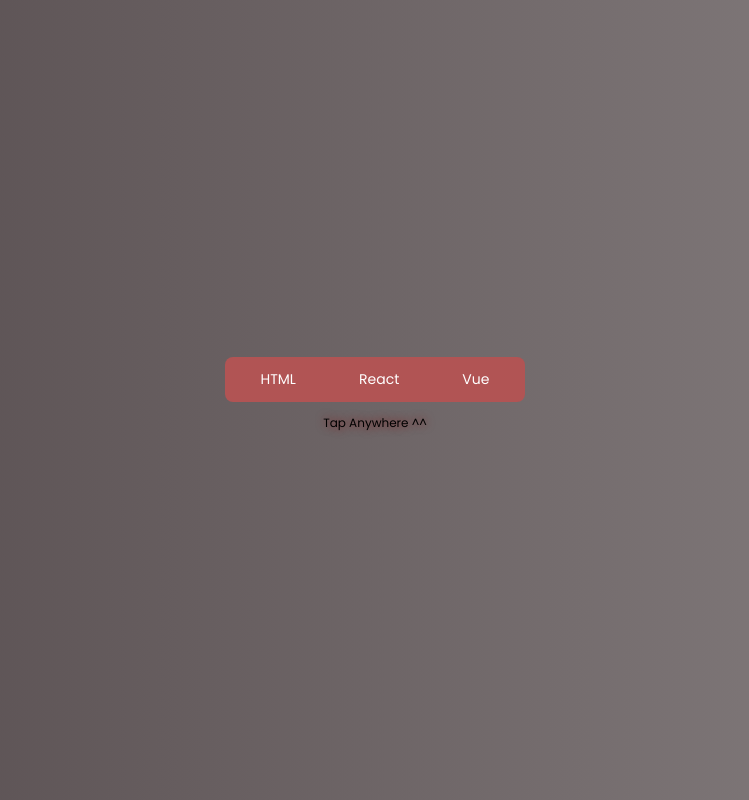
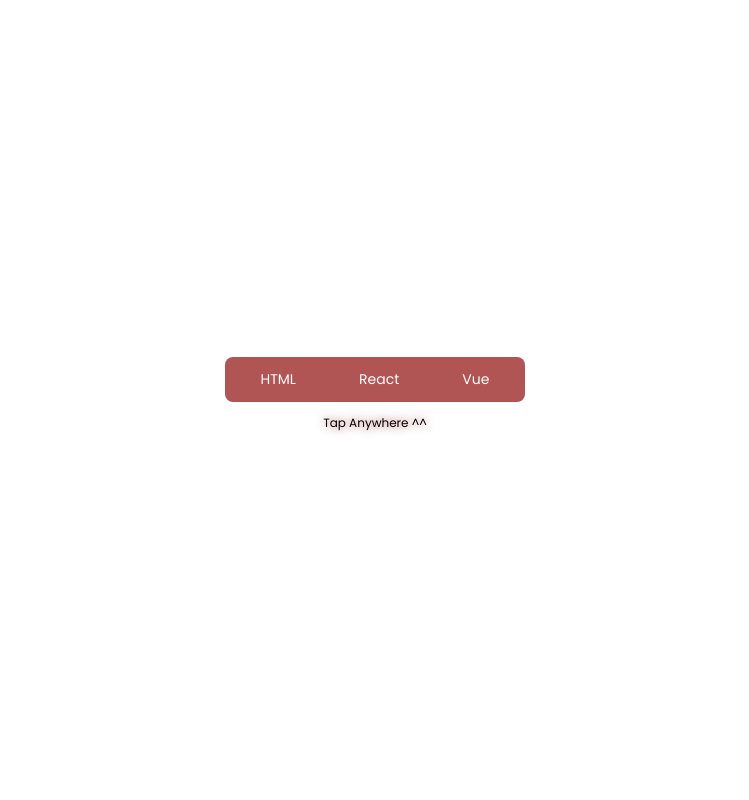
Before and after one commit to mendoanoppah/tab-menu-html-css-1, a plain HTML site: page index.html in a window 1280 px wide. Shown: the whole page, without its empty margins (265-1014 px from the left). Drawn offline with Linux system fonts and the light colour scheme.

Commit message:
change background color again bcs that was so ugly

```diff
--- a/style.css
+++ b/style.css
@@ -7,7 +7,6 @@
 }
 
 .container {
-  background: linear-gradient(to right, #554b4d, #867f80);
   height: 100vh;
   display: flex;
   justify-content: center;
```
